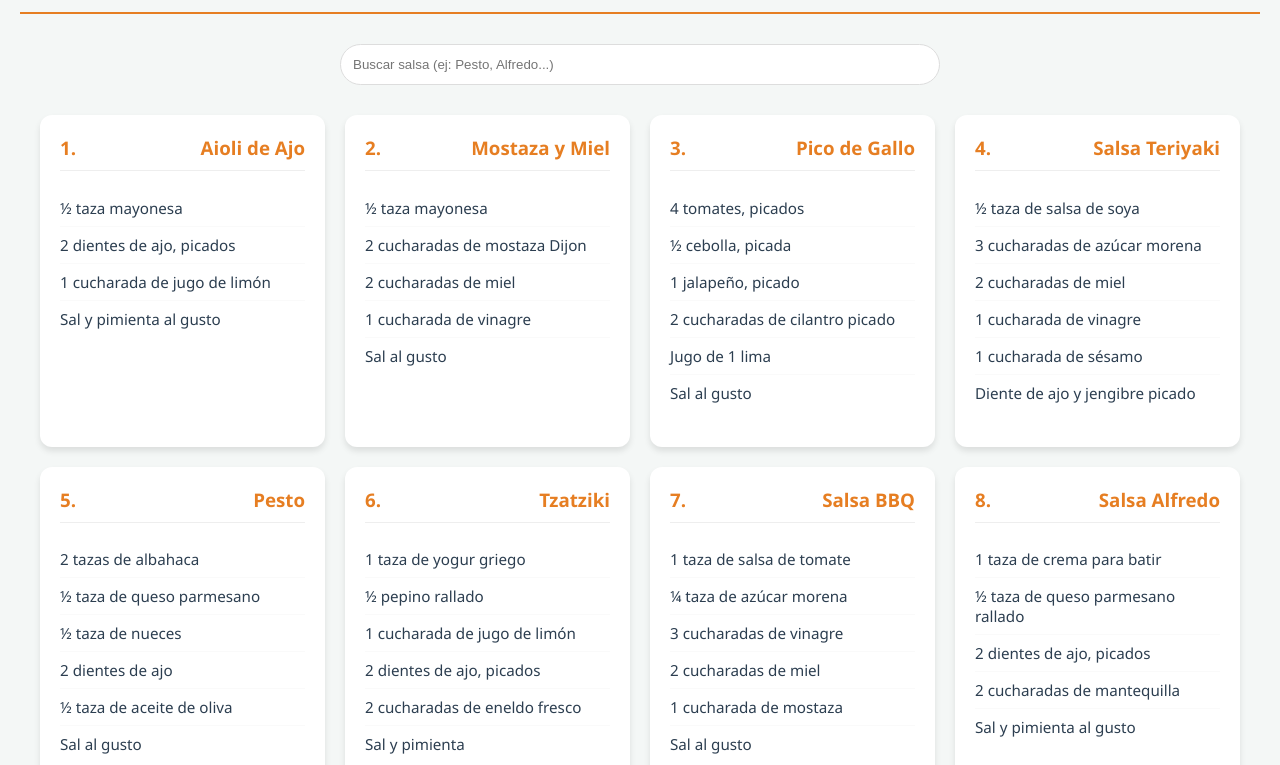
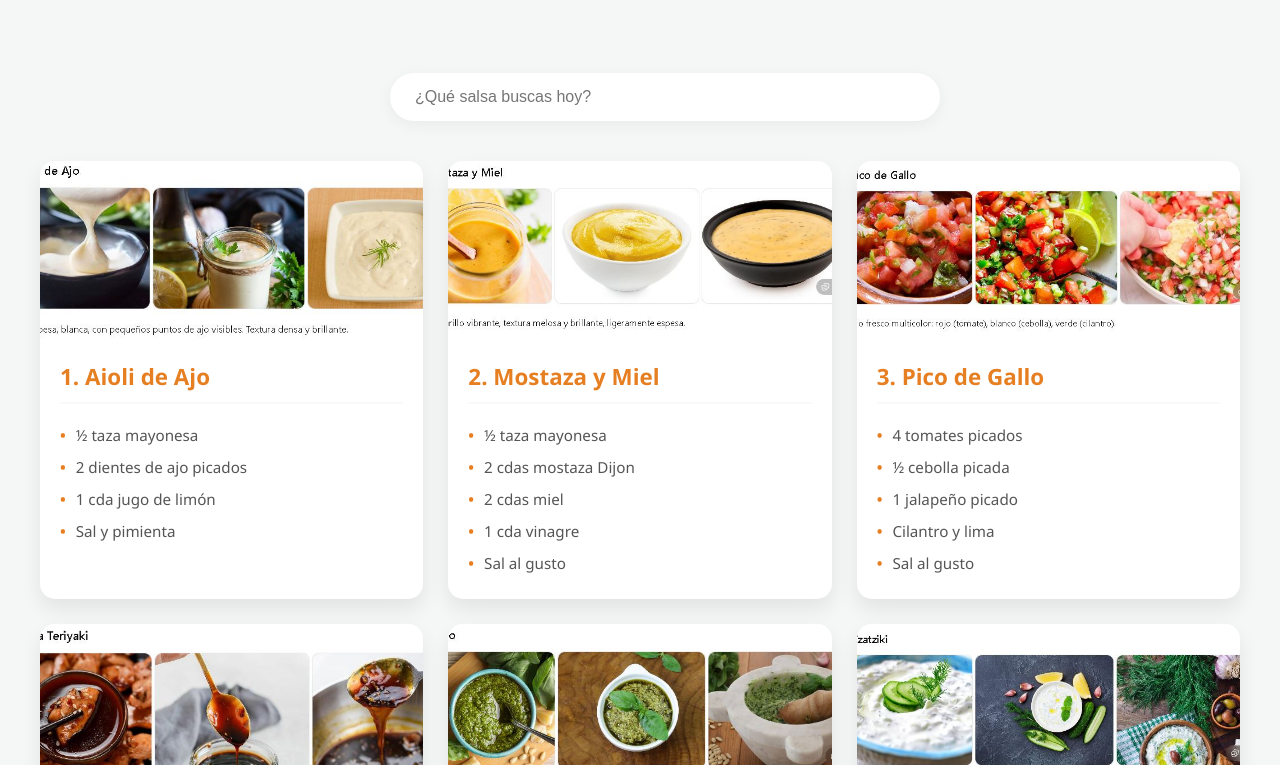
Before and after one commit to haroldco45/salsasclasicascaseras, a plain HTML site: page index.html in a window 1280 px wide. Shown: the part 168-933 px from the top of the page. Drawn offline with Linux system fonts and the light colour scheme.

Commit message:
Update index.html

```diff
--- a/index.html
+++ b/index.html
@@ -13,7 +13,7 @@
         }
 
         body {
-            font-family: 'Segoe UI', Tahoma, Geneva, Verdana, sans-serif;
+            font-family: 'Segoe UI', Roboto, Helvetica, Arial, sans-serif;
             background-color: var(--bg);
             margin: 0;
             padding: 20px;
@@ -22,73 +22,91 @@
 
         header {
             text-align: center;
-            padding: 20px 0;
-            border-bottom: 2px solid var(--accent);
+            padding: 30px 0;
             margin-bottom: 30px;
         }
 
-        h1 { margin: 5px 0; font-size: 1.8rem; }
-        .subtitle { color: var(--accent); font-weight: bold; text-transform: uppercase; letter-spacing: 1px; }
+        .subtitle { color: var(--accent); font-weight: bold; text-transform: uppercase; letter-spacing: 2px; font-size: 0.9rem; }
+        h1 { margin: 10px 0; font-size: 2.2rem; color: var(--primary); }
 
         .search-container {
-            max-width: 600px;
-            margin: 0 auto 30px;
+            max-width: 500px;
+            margin: 0 auto 40px;
         }
 
         #searchInput {
             width: 100%;
-            padding: 12px;
-            border: 1px solid #ddd;
-            border-radius: 25px;
+            padding: 15px 25px;
+            border: none;
+            border-radius: 30px;
+            box-shadow: 0 4px 15px rgba(0,0,0,0.05);
             outline: none;
-            box-sizing: border-box;
+            font-size: 1rem;
         }
 
         .grid-salsas {
             display: grid;
-            grid-template-columns: repeat(auto-fit, minmax(280px, 1fr));
-            gap: 20px;
+            grid-template-columns: repeat(auto-fit, minmax(300px, 1fr));
+            gap: 25px;
             max-width: 1200px;
             margin: 0 auto;
         }
 
         .card {
             background: var(--card-bg);
-            border-radius: 12px;
-            padding: 20px;
-            box-shadow: 0 4px 6px rgba(0,0,0,0.1);
-            transition: transform 0.2s;
+            border-radius: 15px;
+            overflow: hidden;
+            box-shadow: 0 10px 20px rgba(0,0,0,0.08);
+            transition: transform 0.3s ease;
         }
 
-        .card:hover { transform: translateY(-5px); }
+        .card:hover { transform: translateY(-10px); }
+
+        .card-img {
+            width: 100%;
+            height: 180px;
+            object-fit: cover;
+            display: block;
+        }
+
+        .card-content { padding: 20px; }
 
         .card h3 {
             color: var(--accent);
-            margin-top: 0;
-            border-bottom: 1px solid #eee;
+            margin: 0 0 15px 0;
+            font-size: 1.4rem;
+            border-bottom: 2px solid #f9f9f9;
             padding-bottom: 10px;
-            display: flex;
-            justify-content: space-between;
         }
 
         .card ul {
             list-style: none;
             padding: 0;
+            margin: 0;
         }
 
         .card li {
-            padding: 8px 0;
-            border-bottom: 1px solid #fafafa;
+            padding: 6px 0;
             font-size: 0.95rem;
+            color: #555;
+            display: flex;
+            align-items: center;
         }
 
-        .card li:last-child { border: none; }
+        .card li::before {
+            content: "•";
+            color: var(--accent);
+            font-weight: bold;
+            margin-right: 10px;
+        }
 
         footer {
             text-align: center;
-            margin-top: 50px;
-            font-size: 0.8rem;
-            color: #777;
+            margin-top: 60px;
+            padding: 20px;
+            font-size: 0.85rem;
+            color: #888;
+            border-top: 1px solid #eee;
         }
     </style>
 </head>
@@ -101,7 +119,7 @@
 </header>
 
 <div class="search-container">
-    <input type="text" id="searchInput" placeholder="Buscar salsa (ej: Pesto, Alfredo...)" onkeyup="filterSalsas()">
+    <input type="text" id="searchInput" placeholder="¿Qué salsa buscas hoy?" onkeyup="filterSalsas()">
 </div>
 
 <main class="grid-salsas" id="salsasList">
@@ -112,26 +130,30 @@
 </footer>
 
 <script>
+    // Se asume que las imágenes están en la misma carpeta que el index.html
     const salsas = [
-        { id: 1, nombre: "Aioli de Ajo", ingredientes: ["½ taza mayonesa", "2 dientes de ajo, picados", "1 cucharada de jugo de limón", "Sal y pimienta al gusto"] },
-        { id: 2, nombre: "Mostaza y Miel", ingredientes: ["½ taza mayonesa", "2 cucharadas de mostaza Dijon", "2 cucharadas de miel", "1 cucharada de vinagre", "Sal al gusto"] },
-        { id: 3, nombre: "Pico de Gallo", ingredientes: ["4 tomates, picados", "½ cebolla, picada", "1 jalapeño, picado", "2 cucharadas de cilantro picado", "Jugo de 1 lima", "Sal al gusto"] },
-        { id: 4, nombre: "Salsa Teriyaki", ingredientes: ["½ taza de salsa de soya", "3 cucharadas de azúcar morena", "2 cucharadas de miel", "1 cucharada de vinagre", "1 cucharada de sésamo", "Diente de ajo y jengibre picado"] },
-        { id: 5, nombre: "Pesto", ingredientes: ["2 tazas de albahaca", "½ taza de queso parmesano", "½ taza de nueces", "2 dientes de ajo", "½ taza de aceite de oliva", "Sal al gusto"] },
-        { id: 6, nombre: "Tzatziki", ingredientes: ["1 taza de yogur griego", "½ pepino rallado", "1 cucharada de jugo de limón", "2 dientes de ajo, picados", "2 cucharadas de eneldo fresco", "Sal y pimienta"] },
-        { id: 7, nombre: "Salsa BBQ", ingredientes: ["1 taza de salsa de tomate", "¼ taza de azúcar morena", "3 cucharadas de vinagre", "2 cucharadas de miel", "1 cucharada de mostaza", "Sal al gusto"] },
-        { id: 8, nombre: "Salsa Alfredo", ingredientes: ["1 taza de crema para batir", "½ taza de queso parmesano rallado", "2 dientes de ajo, picados", "2 cucharadas de mantequilla", "Sal y pimienta al gusto"] },
-        { id: 9, nombre: "Chimichurri", ingredientes: ["½ taza de perejil, picado", "¼ taza de cilantro, picado", "½ taza de aceite de oliva", "2 dientes de ajo picados", "2 cucharadas de vinagre", "Sal y pimienta al gusto"] }
+        { id: 1, nombre: "Aioli de Ajo", img: "aiolideajo.JPG", ing: ["½ taza mayonesa", "2 dientes de ajo picados", "1 cda jugo de limón", "Sal y pimienta"] },
+        { id: 2, nombre: "Mostaza y Miel", img: "mostazaymiel.JPG", ing: ["½ taza mayonesa", "2 cdas mostaza Dijon", "2 cdas miel", "1 cda vinagre", "Sal al gusto"] },
+        { id: 3, nombre: "Pico de Gallo", img: "picodegallo.JPG", ing: ["4 tomates picados", "½ cebolla picada", "1 jalapeño picado", "Cilantro y lima", "Sal al gusto"] },
+        { id: 4, nombre: "Salsa Teriyaki", img: "salsateriyaki.JPG", ing: ["½ taza salsa de soya", "3 cdas azúcar morena", "2 cdas miel", "Ajo y jengibre", "Sésamo"] },
+        { id: 5, nombre: "Pesto", img: "pesto.JPG", ing: ["2 tazas albahaca", "½ taza queso parmesano", "½ taza nueces", "2 dientes de ajo", "Aceite de oliva"] },
+        { id: 6, nombre: "Tzatziki", img: "tzatziki.JPG", ing: ["1 taza yogur griego", "½ pepino rallado", "Limón y ajo", "Eneldo fresco", "Sal y pimienta"] },
+        { id: 7, nombre: "Salsa BBQ", img: "salsabbq.JPG", ing: ["1 taza salsa tomate", "¼ taza azúcar morena", "3 cdas vinagre", "2 cdas miel", "Mostaza"] },
+        { id: 8, nombre: "Salsa Alfredo", img: "salsaalfredo.JPG", ing: ["1 taza crema para batir", "½ taza parmesano", "2 dientes de ajo", "2 cdas mantequilla", "Sal y pimienta"] },
+        { id: 9, nombre: "Chimichurri", img: "chimichurri.JPG", ing: ["½ taza perejil picado", "¼ taza cilantro picado", "Aceite de oliva", "Ajo y vinagre", "Sal y pimienta"] }
     ];
 
     function displaySalsas(data) {
         const container = document.getElementById('salsasList');
-        container.innerHTML = data.map(salsa => `
+        container.innerHTML = data.map(s => `
             <div class="card">
-                <h3><span>${salsa.id}.</span> ${salsa.nombre}</h3>
-                <ul>
-                    ${salsa.ingredientes.map(ing => `<li>${ing}</li>`).join('')}
-                </ul>
+                <img src="${s.img}" alt="${s.nombre}" class="card-img" onerror="this.src='https://via.placeholder.com/300x180?text=Salsa+Mauricio'">
+                <div class="card-content">
+                    <h3>${s.id}. ${s.nombre}</h3>
+                    <ul>
+                        ${s.ing.map(i => `<li>${i}</li>`).join('')}
+                    </ul>
+                </div>
             </div>
         `).join('');
     }
@@ -142,7 +164,6 @@
         displaySalsas(filtered);
     }
 
-    // Inicializar
     displaySalsas(salsas);
 </script>
 
```
